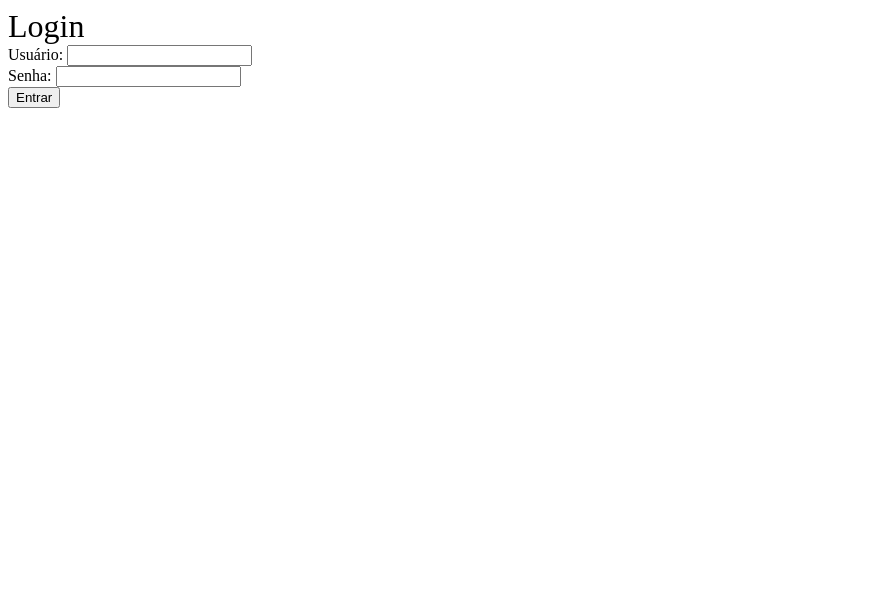
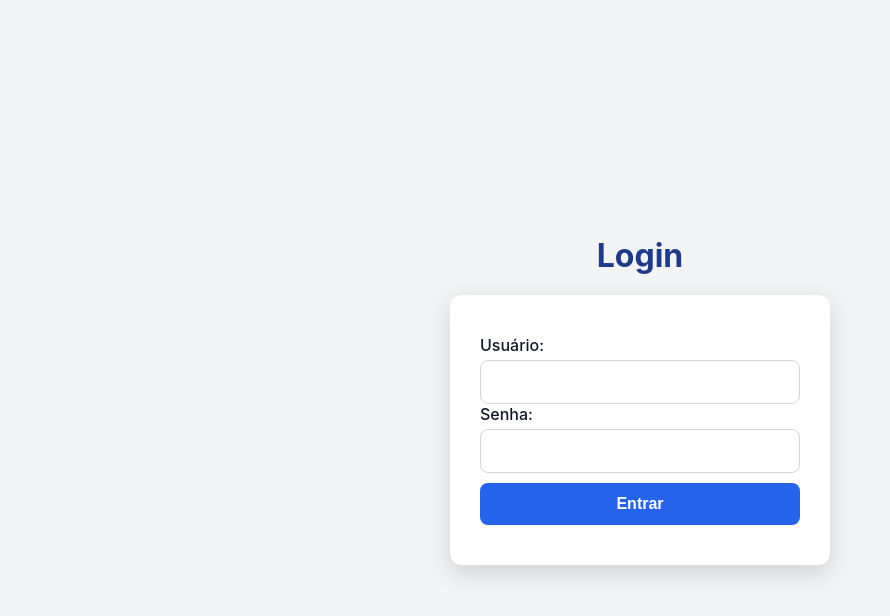
Before and after one commit to hugopamponet/pdv, a plain HTML site: page src/main/index.html in a window 1280 px wide. Shown: the whole page, without its empty margins (0-890 px from the left). Drawn offline with Linux system fonts and the light colour scheme.

Commit message:
feat: Criação do CSS da página de login.

```diff
--- /dev/null
+++ b/src/main/css/login.css
@@ -0,0 +1,92 @@
+:root {
+  --primary: #1E3A8A;        /* Azul marinho */
+  --secondary: #2563EB;      /* Azul médio */
+  --success: #10B981;        /* Verde sucesso */
+  --danger: #EF4444;         /* Vermelho alerta */
+  --background: #F3F4F6;     /* Cinza claro */
+  --text-primary: #111827;   /* Texto principal */
+  --text-secondary: #6B7280; /* Texto secundário */
+  --white: #FFFFFF;
+}
+
+body {
+  background-color: var(--background);
+  color: var(--text-primary);
+  display: flex;
+  flex-direction: column;
+  align-items: center;
+  justify-content: center;
+  height: 100vh;
+  margin: 0;
+  font-family: "Inter", Arial, sans-serif;
+}
+
+header {
+  text-align: center;
+  margin-bottom: 20px;
+}
+
+header h1 {
+  color: var(--primary);
+  font-size: 2rem;
+  font-weight: 700;
+}
+
+main {
+  background-color: var(--white);
+  width: 380px;
+  padding: 40px 30px;
+  border-radius: 12px;
+  box-shadow: 0 8px 25px rgba(0, 0, 0, 0.15);
+  display: flex;
+  flex-direction: column;
+  align-items: stretch;
+}
+
+.form {
+  display: flex;
+  flex-direction: column;
+  gap: 14px;
+}
+
+label {
+  font-weight: 500;
+  margin-bottom: 5px;
+  display: block;
+}
+
+input[type="text"],
+input[type="password"] {
+  width: 100%;
+  padding: 12px;
+  border: 1px solid #d1d5db;
+  border-radius: 8px;
+  font-size: 1rem;
+  transition: border-color 0.3s ease, box-shadow 0.3s ease;
+}
+
+input[type="text"]:focus,
+input[type="password"]:focus {
+  outline: none;
+  border-color: var(--secondary);
+  box-shadow: 0 0 0 3px rgba(37, 99, 235, 0.2);
+}
+
+button.submit {
+  width: 100%;
+  padding: 12px;
+  border: none;
+  border-radius: 8px;
+  background-color: var(--secondary);
+  color: var(--white);
+  font-size: 1rem;
+  font-weight: 600;
+  cursor: pointer;
+  transition: background-color 0.3s ease, transform 0.2s ease;
+  margin-top: 10px;
+}
+
+button.submit:hover {
+  background-color: var(--primary);
+  transform: scale(1.02);
+}
--- a/src/main/index.html
+++ b/src/main/index.html
@@ -4,7 +4,7 @@
     <meta charset="UTF-8">
     <meta name="viewport" content="width=device-width, initial-scale=1.0">
 	<link rel="stylesheet" href="css/reset.css" />
-	<link rel="stylesheet" href="css/style.css" />
+	<link rel="stylesheet" href="css/login.css" />
     <title>PDV</title>
 </head>
 <body>
@@ -12,7 +12,7 @@
 		<h1>Login</h1>
 	</header>
 	<main>
-		<section>
+		<section class = "form">
 			<form action="#" method="Post">
 				<div class="username">
 					<label for="username">Usuário:</label>
@@ -23,7 +23,7 @@
 					<input type="password" id="password" name="password"/>
 				</div>
 				<div class="action">
-					<input type="submit" value="Entrar">
+					<button class="submit">Entrar</button>
 				</div>
 			</form>
 		</section>
```
Also changed, not shown: src/main/css/main.css (added, +13 -0 lines), src/main/main.html (+21 -3 lines), src/main/css/style.css (deleted), src/main/img/adicionar-usuario.png (added), src/main/img/botao-de-inicio.png (added), src/main/img/carrinho-de-compras.png (added), src/main/img/do-utilizador.png (added), src/main/img/estoque.png (added), src/main/img/financeiro.png (added), src/main/img/monitorando.png (added), src/main/img/senha.png (added).
